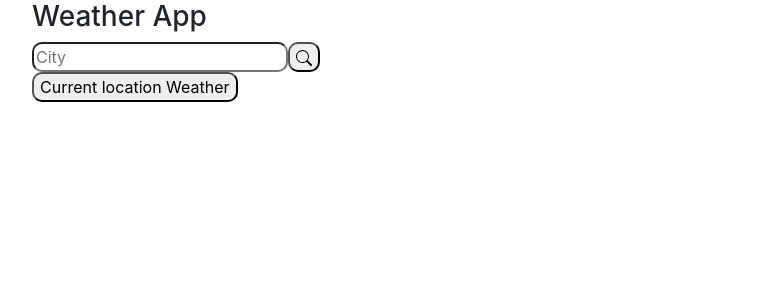
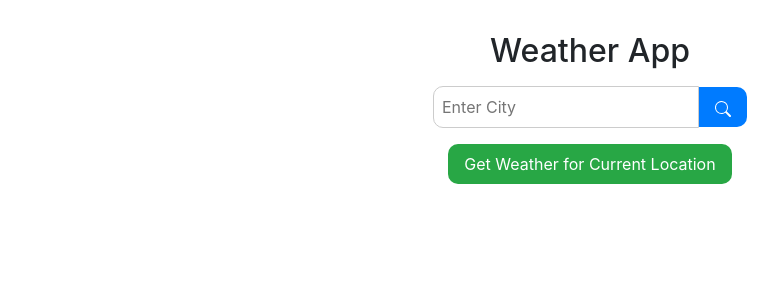
Before and after one commit to saadtahir995/Weather-App, a React (Create React App) app in the folder Client/: page / in a window 1280 px wide. Shown: the top 300 px of the page, without its empty margins (50-828 px from the left). Built offline with nearby package versions, Linux system fonts and the light colour scheme; no server answers.

Commit message:
final commit

```diff
--- a/Client/src/components/Home.jsx
+++ b/Client/src/components/Home.jsx
@@ -1,18 +1,18 @@
-import React, { useReducer, useEffect, useState } from 'react'
-import { BsSearch } from 'react-icons/bs';
+import React, { useReducer, useEffect, useState } from "react";
+import { BsSearch } from "react-icons/bs";
+import '../stylesheets/Home.css'
 
 export default function Home() {
-
   const initialState = {
     loading: false,
-        error: '',
+    error: "",
     weather: {},
-        City: '',
-        ip: '',
-        time: '',
-        minute: '',
-    }
-    const [Tmp, setTmp] = useState('');
+    City: "",
+    ip: "",
+    time: "",
+    minute: "",
+  };
+  const [Tmp, setTmp] = useState("");
   const API_KEY = "3b65cd619166c9941c524e9805418168";
   const IP_API = "https://api.ipify.org?format=json";
   const fetchIP = async () => {
@@ -20,147 +20,196 @@ export default function Home() {
       const response = await fetch(IP_API);
       const data = await response.json();
       console.log(data);
-            dispatch({ type: 'IP_CHANGE', payload: data.ip })
-
-        }
-        catch (error) {
+      dispatch({ type: "IP_CHANGE", payload: data.ip });
+    } catch (error) {
       console.log(error);
     }
-    }
+  };
   useEffect(() => {
-        fetchIP()
+    fetchIP();
   }, []);
-
-
 
   const reducer = (state, action) => {
     switch (action.type) {
-            case 'FETCH_REQUEST':
+      case "FETCH_REQUEST":
         return {
           ...state,
           loading: true,
-                    error: ''
-                }
-            case 'FETCH_SUCCESS':
+          error: "",
+        };
+      case "FETCH_SUCCESS":
         return {
           ...state,
           loading: false,
           weather: action.payload,
-                    error: '',
-                    City: '',
-                }
-            case 'FETCH_ERROR':
+          error: "",
+          City: "",
+        };
+      case "FETCH_ERROR":
         return {
           ...state,
           loading: false,
           weather: {},
-                    error: 'City Not Found!'
-                }
-            case 'CITY_CHANGE':
+          error: "City Not Found!",
+        };
+      case "CITY_CHANGE":
         return {
           ...state,
           City: action.payload,
-                }
-            case 'IP_CHANGE':
+        };
+      case "IP_CHANGE":
         return {
           ...state,
-                    ip: action.payload
-                }
-            case 'TIME_CHANGE':
+          ip: action.payload,
+        };
+      case "TIME_CHANGE":
         return {
           ...state,
           time: action.payload,
-                    minute: action.payload2
+          minute: action.payload2,
+        };
+      default:
+        return state;
     }
-            default:
-                return state
-        }
-    }
-    const [state, dispatch] = useReducer(reducer, initialState)
+  };
+  const [state, dispatch] = useReducer(reducer, initialState);
   const fetchweather = async () => {
     try {
-            dispatch({ type: 'FETCH_REQUEST' })
-            setTmp('');
-            const response = await fetch(`https://api.openweathermap.org/data/2.5/weather?q=${state.City}&appid=${API_KEY}`)
+      dispatch({ type: "FETCH_REQUEST" });
+      setTmp("");
+      const response = await fetch(
+        `https://api.openweathermap.org/data/2.5/weather?q=${state.City}&appid=${API_KEY}`
+      );
       const data = await response.json();
       console.log(data);
-            if (data.cod === '404') {
-                dispatch({ type: 'FETCH_ERROR' })
-                return
+      if (data.cod === "404") {
+        dispatch({ type: "FETCH_ERROR" });
+        return;
       }
       try {
-                const resp = await fetch(`https://weather-app-api-virid.vercel.app/api/gettime/time`, {
-                    method: 'POST',
+        const resp = await fetch(
+          `${process.env.REACT_APP_BACKEND_API}/api/gettime/time`,
+          {
+            method: "POST",
             headers: {
-                        'Content-type': 'application/json'
+              "Content-type": "application/json",
             },
-                    credentials: 'include',
+            credentials: "include",
             body: JSON.stringify(data),
-                })
+          }
+        );
         const time = await resp.json();
-                dispatch({ type: 'FETCH_SUCCESS', payload: data })
-                dispatch({ type: 'TIME_CHANGE', payload: time.hour, payload2: time.minute })
-
-            }
-
-            catch (error) {
-                console.log(error);
-            }
-
+        dispatch({ type: "FETCH_SUCCESS", payload: data });
+        dispatch({
+          type: "TIME_CHANGE",
+          payload: time.hour,
+          payload2: time.minute,
+        });
       } catch (error) {
         console.log(error);
       }
+    } catch (error) {
+      console.log(error);
     }
+  };
   useEffect(() => {
     if (state.time) {
       const noonHour = (5 + 19) / 2;
 
       if (state.time >= 6 && state.time < noonHour) {
-                document.body.style.color = 'black';
-                document.body.style.backgroundImage = "url('https://i0.wp.com/pixahive.com/wp-content/uploads/2021/01/Nature-view-in-morning-time-265756-pixahive.jpg?fit=2560%2C1920&ssl=1')";
+        document.body.style.color = "black";
+        document.body.style.backgroundImage =
+          "url('https://i0.wp.com/pixahive.com/wp-content/uploads/2021/01/Nature-view-in-morning-time-265756-pixahive.jpg?fit=2560%2C1920&ssl=1')";
       } else if (state.time >= noonHour && state.time < 19) {
-                document.body.style.color = 'black';
-                document.body.style.backgroundImage = "url('https://upload.wikimedia.org/wikipedia/commons/thumb/0/09/A_good_afternoon_%286933189752%29.jpg/1200px-A_good_afternoon_%286933189752%29.jpg')";
+        document.body.style.color = "black";
+        document.body.style.backgroundImage =
+          "url('https://upload.wikimedia.org/wikipedia/commons/thumb/0/09/A_good_afternoon_%286933189752%29.jpg/1200px-A_good_afternoon_%286933189752%29.jpg')";
       } else {
-                document.body.style.color = 'white';
-                document.body.style.backgroundImage = "url('https://images.unsplash.com/photo-1528818955841-a7f1425131b5?ixlib=rb-4.0.3&ixid=M3wxMjA3fDB8MHxwaG90by1wYWdlfHx8fGVufDB8fHx8fA%3D%3D&auto=format&fit=crop&w=1332&q=80')";
+        document.body.style.color = "white";
+        document.body.style.backgroundImage =
+          "url('https://images.unsplash.com/photo-1528818955841-a7f1425131b5?ixlib=rb-4.0.3&ixid=M3wxMjA3fDB8MHxwaG90by1wYWdlfHx8fGVufDB8fHx8fA%3D%3D&auto=format&fit=crop&w=1332&q=80')";
       }
     }
-    }, [state.sunrise, state.sunset, state.time])
+  }, [state.sunrise, state.sunset, state.time]);
 
   useEffect(() => {
     if (state.City) {
       fetchweather();
     }
-    }, [state.City])
+  }, [state.City]);
   const HandleGetLoc = async () => {
     try {
-            dispatch({ type: 'FETCH_REQUEST' })
-            const response = await fetch("https://weather-app-api-virid.vercel.app/api/getlocation", {
-                method: 'POST',
+      dispatch({ type: "FETCH_REQUEST" });
+      const response = await fetch(
+        `${process.env.REACT_APP_BACKEND_API}/api/getlocation`,
+        {
+          method: "POST",
           headers: {
-                    'Content-type': 'application/json'
+            "Content-type": "application/json",
           },
           credentials: "include",
-                body: JSON.stringify({ ip: state.ip })
+          body: JSON.stringify({ ip: state.ip }),
         }
-            )
+      );
       const data = await response.json();
-            dispatch({ type: 'CITY_CHANGE', payload: data.data.city_name });
-        }
-        catch (error) {
+      dispatch({ type: "CITY_CHANGE", payload: data.data.city_name });
+    } catch (error) {
       console.log(error);
     }
+  };
+  return (
+
+
+
+    <div className='container'>
+      <h1 className='app-title'>Weather App</h1>
+      <div className='search-container'>
+        <input
+          type="text"
+          placeholder="Enter City"
+          className='search-input'
+          value={Tmp}
+          onChange={(e) => setTmp(e.target.value)}
+        />
+        <button className='search-button' onClick={() => dispatch({ type: 'CITY_CHANGE', payload: Tmp })}>
+          <BsSearch />
+        </button>
+      </div>
+      <button className='location-button' onClick={HandleGetLoc}>
+        Get Weather for Current Location
+      </button>
+
+      <div className='weather-details'>
+        {state.loading ? (
+ <div className='spinner-container'>
+ <div className='spinner-border text-primary' role='status'>
+   <span className='visually-hidden'>Loading...</span>
+ </div>
+</div>) : state.weather?.main?.temp ? (
+          <>
+            <h2 className='temperature'>
+              {Math.floor(state.weather?.main?.temp - 273.15)}<sup>°C</sup>
+            </h2>
+            <h3 className='weather-description'>{state.weather.weather[0].description}</h3>
+            <p className='feels-like'>
+              Feels Like: {Math.floor(state.weather.main.feels_like - 273.15)}<sup>°C</sup>
+            </p>
+            <p className='location'>
+              {state.weather.name}, {state.weather.sys.country}
+            </p>
+            <p className='time'>
+              {state.time}:{state.minute < 10 ? <>0</> : null}
+              {state.minute}
+            </p>
+          </>
+        ) : (
+          <h3 className='error-message'>{state.error}</h3>
+        )}
+      </div>
+    </div>
+
+
+
+
+  );
 }
-    return (
-        <div className='container'>
-            <h3>Weather App</h3>
-            <input type="text" placeholder="City" style={{ borderRadius: '10px' }} value={Tmp} onChange={(e) => setTmp(e.target.value)} />
-            <button style={{ borderRadius: '10px' }} onClick={() => dispatch({ type: 'CITY_CHANGE', payload: Tmp })}><BsSearch /></button> <br />
-            <button onClick={HandleGetLoc} style={{ borderRadius: '10px' }}>Current location Weather</button>
-            {state.loading ? <h3>Loading...</h3> : (state.weather?.main?.temp ? (<><h3>Location : {state.weather.name},{state.weather.sys.country}</h3><h3>Current Weather : {Math.floor(state.weather?.main?.temp - 273.15)}C</h3> <h3>Real feel : {Math.floor(state.weather.main.feels_like - 273.15)}C</h3> <h3>Humidity: {state.weather.main.humidity}%</h3> <h3>{state.weather.weather[0].description}</h3><h3>Current time : {state.time}:{state.minute < 10 ? <>0</> : null}{state.minute}</h3></>) : null)}
-            {state.error ? <h3>{state.error}</h3> : null}
-
-        </div>
-    )
-}
--- /dev/null
+++ b/Client/src/stylesheets/Home.css
@@ -0,0 +1,86 @@
+/* Home.css */
+
+.container {
+  text-align: center;
+  padding: 2rem;
+}
+
+.app-title {
+  font-size: 2rem;
+  margin-bottom: 1rem;
+}
+
+.search-container {
+  display: flex;
+  justify-content: center;
+  align-items: center;
+  margin-bottom: 1rem;
+}
+
+.search-input {
+  padding: 0.5rem;
+  border: 1px solid #ccc;
+  border-radius: 10px 0 0 10px;
+  outline: none;
+}
+
+.search-button {
+  padding: 0.5rem 1rem;
+  background-color: #007bff;
+  color: white;
+  border: none;
+  border-radius: 0 10px 10px 0;
+  cursor: pointer;
+}
+
+.search-button:hover {
+  background-color: #0056b3;
+}
+
+.location-button {
+  padding: 0.5rem 1rem;
+  background-color: #28a745;
+  color: white;
+  border: none;
+  border-radius: 10px;
+  cursor: pointer;
+}
+
+.location-button:hover {
+  background-color: #1d7b36;
+}
+
+.weather-details {
+  margin-top: 2rem;
+}
+
+.temperature {
+  font-size: 4rem;
+  margin-bottom: 0.5rem;
+}
+
+.weather-description {
+  font-size: 1.5rem;
+  margin-bottom: 0.5rem;
+}
+
+.location,
+.time {
+  font-size: 1.2rem;
+  margin-bottom: 0.5rem;
+}
+
+.error-message {
+  font-size: 1.5rem;
+  color: #dc3545;
+}
+.feels-like {
+  font-size: 1.2rem;
+  margin-bottom: 0.5rem;
+}
+.spinner-container {
+  display: flex;
+  justify-content: center;
+  align-items: center;
+  height: 100px;
+}
```
Also changed, not shown: 1 other file (tests, documents, lock files or other folders). Lines whose indentation alone changed are shown as unchanged.
